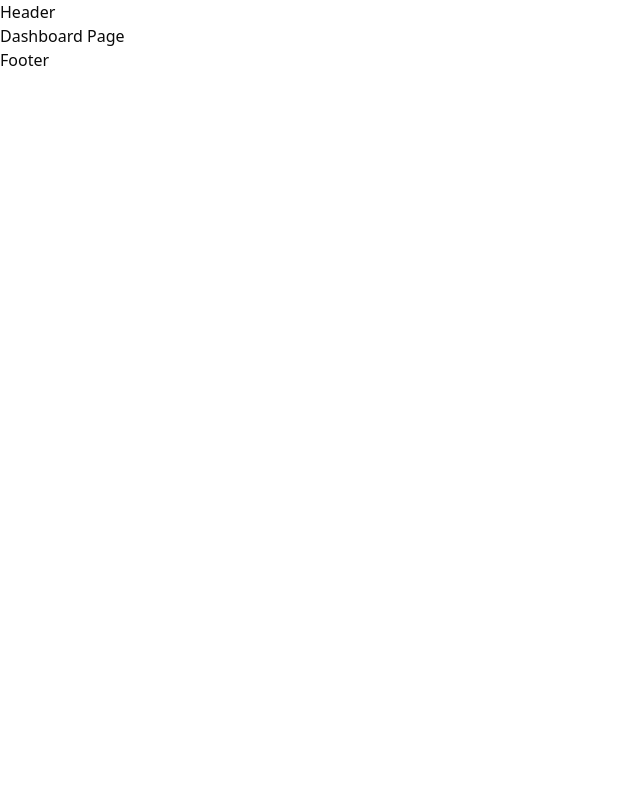
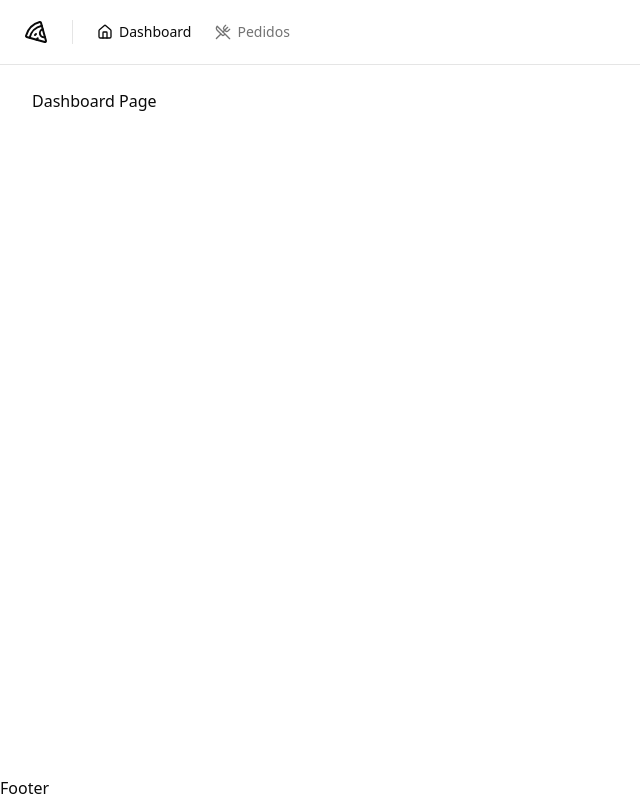
Before and after one commit to patrick-cuppi/pizza-shop-frontend, a React (Vite) app: page / in a window 1280 px wide. Shown: the whole page, without its empty margins (0-640 px from the left). Built offline with nearby package versions, Linux system fonts and the light colour scheme.

Commit message:
feat: create header in app layout

```diff
--- a/package.json
+++ b/package.json
@@ -12,6 +12,7 @@
   "dependencies": {
     "@hookform/resolvers": "^5.2.2",
     "@radix-ui/react-label": "^2.1.8",
+    "@radix-ui/react-separator": "^1.1.8",
     "@radix-ui/react-slot": "^1.2.4",
     "class-variance-authority": "^0.7.1",
     "clsx": "^2.1.1",
--- /dev/null
+++ b/src/components/header.tsx
@@ -0,0 +1,26 @@
+import { Home, Pizza, UtensilsCrossed } from "lucide-react";
+import { NavLink } from "./nav-link";
+import { Separator } from "./ui/separator";
+
+export function Header() {
+  return (
+    <div className="border-b">
+      <div className="flex h-16 items-center gap-6 px-6">
+        <Pizza className="h-6 w-6" />
+
+        <Separator orientation="vertical" className="h-6" />
+
+        <nav className="flex items-center space-x-4 lg:space-x-6">
+          <NavLink to="/">
+            <Home className="w-4 h-4" />
+            Dashboard
+          </NavLink>
+          <NavLink to="/orders">
+            <UtensilsCrossed className="w-4 h-4" />
+            Pedidos
+          </NavLink>
+        </nav>
+      </div>
+    </div>
+  )
+}
--- /dev/null
+++ b/src/components/nav-link.tsx
@@ -0,0 +1,18 @@
+import { Link, LinkProps, useLocation } from "react-router-dom";
+
+export type NavLinkProps = LinkProps & {}
+
+export function NavLink(props: NavLinkProps) {
+  const { pathname } = useLocation();
+
+
+
+  return (
+    <Link
+      data-current={pathname === props.to ? true : undefined}
+      className="flex items-center gap-1.5 text-sm font-medium
+        text-muted-foreground hover:text-foreground data-[current=true]:text-foreground"
+      {...props}
+    />
+  )
+}
--- /dev/null
+++ b/src/components/ui/separator.tsx
@@ -0,0 +1,29 @@
+import * as React from "react"
+import * as SeparatorPrimitive from "@radix-ui/react-separator"
+
+import { cn } from "@/lib/utils"
+
+const Separator = React.forwardRef<
+  React.ElementRef<typeof SeparatorPrimitive.Root>,
+  React.ComponentPropsWithoutRef<typeof SeparatorPrimitive.Root>
+>(
+  (
+    { className, orientation = "horizontal", decorative = true, ...props },
+    ref
+  ) => (
+    <SeparatorPrimitive.Root
+      ref={ref}
+      decorative={decorative}
+      orientation={orientation}
+      className={cn(
+        "shrink-0 bg-border",
+        orientation === "horizontal" ? "h-[1px] w-full" : "h-full w-[1px]",
+        className
+      )}
+      {...props}
+    />
+  )
+)
+Separator.displayName = SeparatorPrimitive.Root.displayName
+
+export { Separator }
--- a/src/pages/_layouts/app.tsx
+++ b/src/pages/_layouts/app.tsx
@@ -1,10 +1,11 @@
+import { Header } from "@/components/header";
 import { Outlet } from "react-router-dom";
 
 export function AppLayout() {
   return (
-    <div>
-      <h1>Header</h1>
-      <div>
+    <div className="flex min-h-screen flex-col antialiased">
+      <Header />
+      <div className="flex flex-1 flex-col gap-4 p-8 pt-6">
         <Outlet />
       </div>
       <h2>Footer</h2>
--- a/src/pages/_layouts/auth.tsx
+++ b/src/pages/_layouts/auth.tsx
@@ -3,7 +3,7 @@
 
 export function AuthLayout() {
   return (
-    <div className="min-h-screen grid grid-cols-2">
+    <div className="min-h-screen grid grid-cols-2 antialiased">
       <div className="h-full border-r border-foreground/5 bg-muted p-10
         text-muted-foreground flex flex-col justify-between">
           <div className="flex items-center gap-3 text-lg text-foreground">
```
Also changed, not shown: 1 other file (tests, documents, lock files or other folders).
